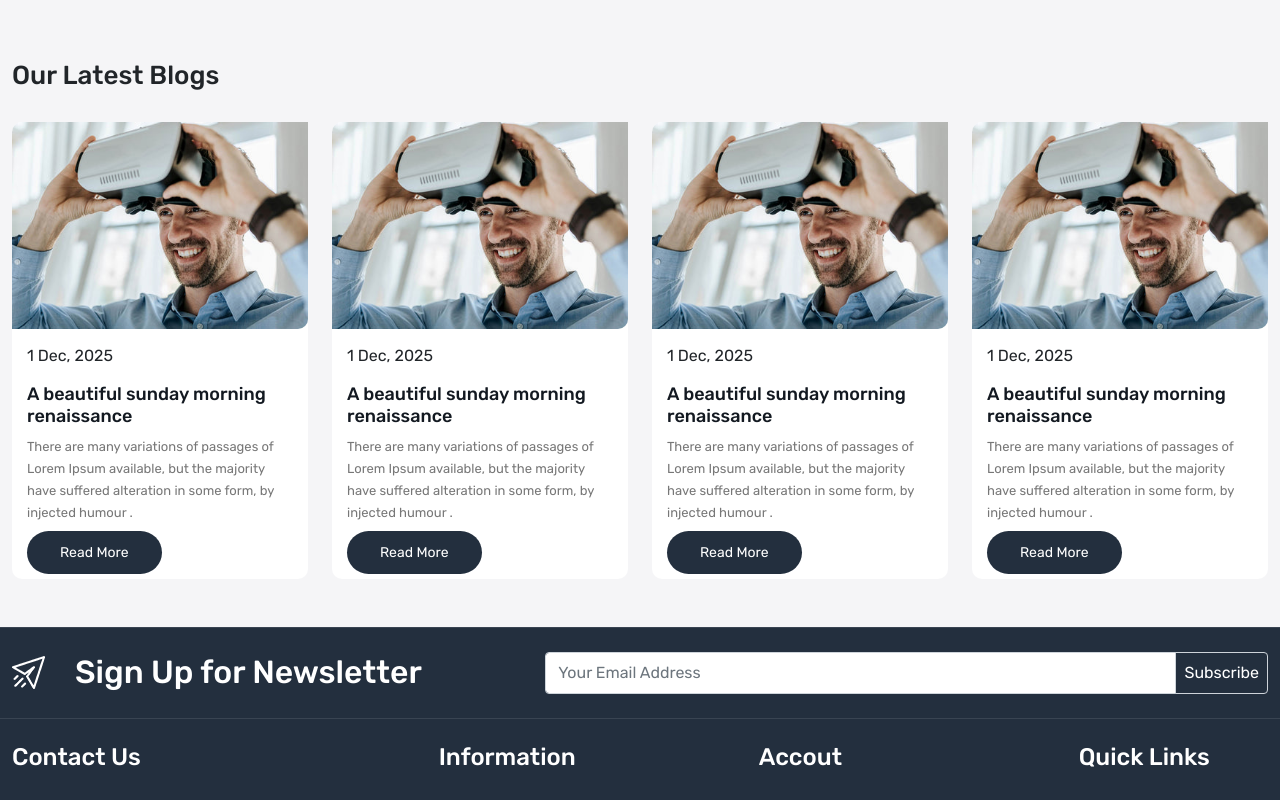
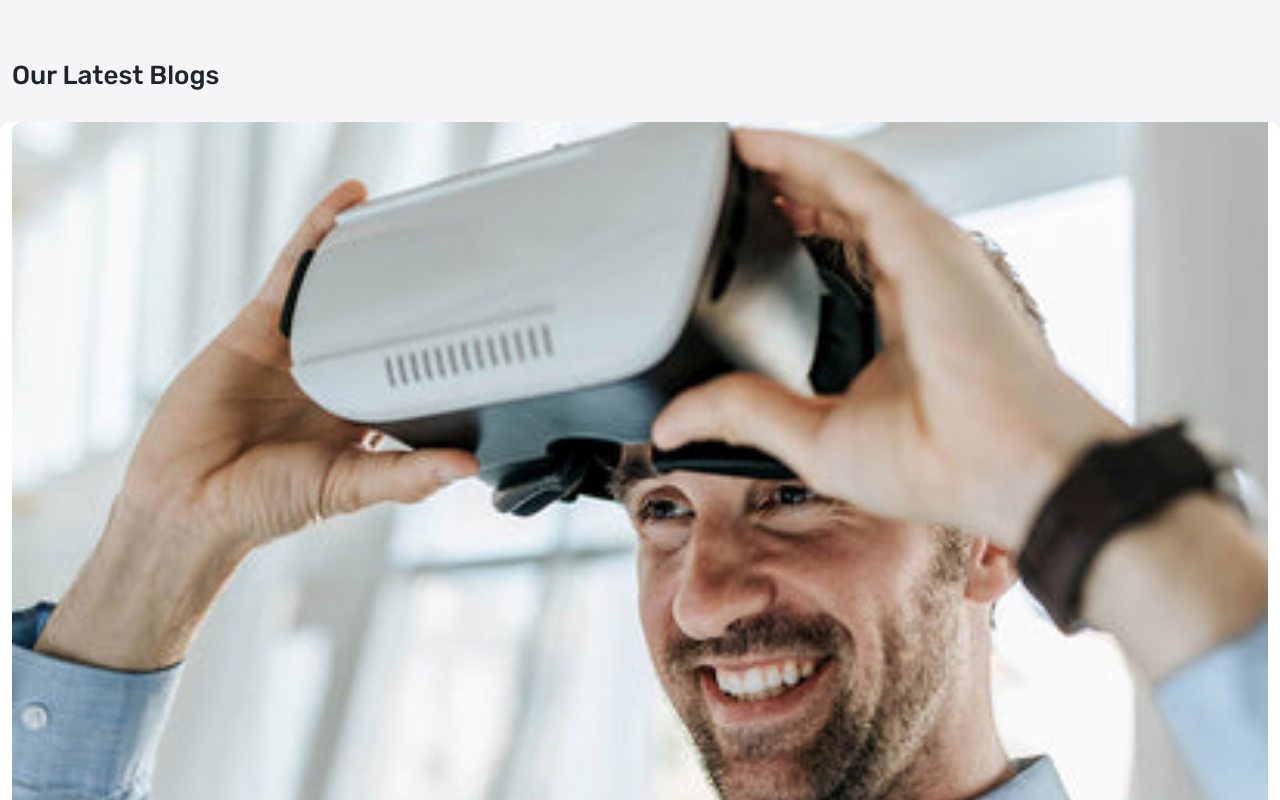
Before and after one commit to IT21321368/ecommerce-app, a React (Create React App) app: page / in a window 1280 px wide. Shown: the part 4960-5760 px from the top of the page. Built offline with nearby package versions, Linux system fonts and the light colour scheme.

Commit message:
update blogCard

```diff
--- a/src/components/BlogCard.js
+++ b/src/components/BlogCard.js
@@ -3,10 +3,10 @@
 
 const BlogCard = () => {
   return (
-    <div className='col-3'>
+
         <div className='blog-card'>
             <div className='card-image'>
-                <img src='images/blog-1.jpg' className='img-fluid' alt='blog'/>
+                <img src='images/blog-1.jpg' className='img-fluid w-100' alt='blog'/>
             </div>
             <div className='blog-content'>
                 <p className='date'>1 Dec, 2025</p>
@@ -18,7 +18,7 @@
 
             </div>
         </div>
-    </div>
+
   )
 }
 
```
